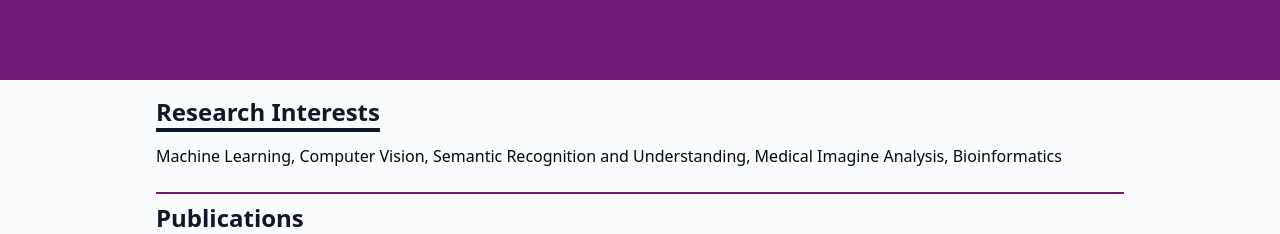
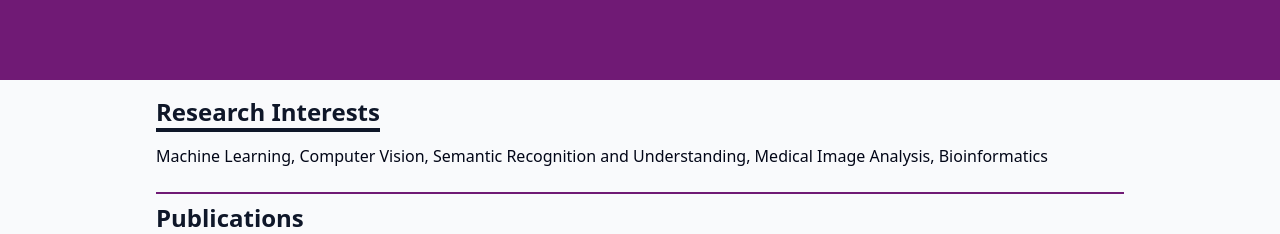
Before and after one commit to MethilaRaya/profile, a React (Create React App) app: page / in a window 1280 px wide. Shown: the part 3120-3354 px from the top of the page. Built offline with nearby package versions, Linux system fonts and the light colour scheme; the HTML template or start-up script is replaced by a standard one.

Commit message:
spelling corrected

```diff
--- a/src/components/Research.jsx
+++ b/src/components/Research.jsx
@@ -14,7 +14,7 @@ const Research = () => {
             <div className='max-w-[1000px] mx-auto p-4 flex flex-col justify-center w-full h-full text-justify'>
                 <div>
                     <p className='text-2xl font-bold inline border-b-4 border-[#0f1729]'>Research Interests</p>
-                    <p className='text-text-small-slate-dark py-4'>Machine Learning, Computer Vision, Semantic Recognition and Understanding, Medical Imagine Analysis, Bioinformatics </p>
+                    <p className='text-text-small-slate-dark py-4'>Machine Learning, Computer Vision, Semantic Recognition and Understanding, Medical Image Analysis, Bioinformatics </p>
                 </div>
                 <div className="border-t-2 border-theme-fuchsia-900 w-full my-2"></div>
 
```
